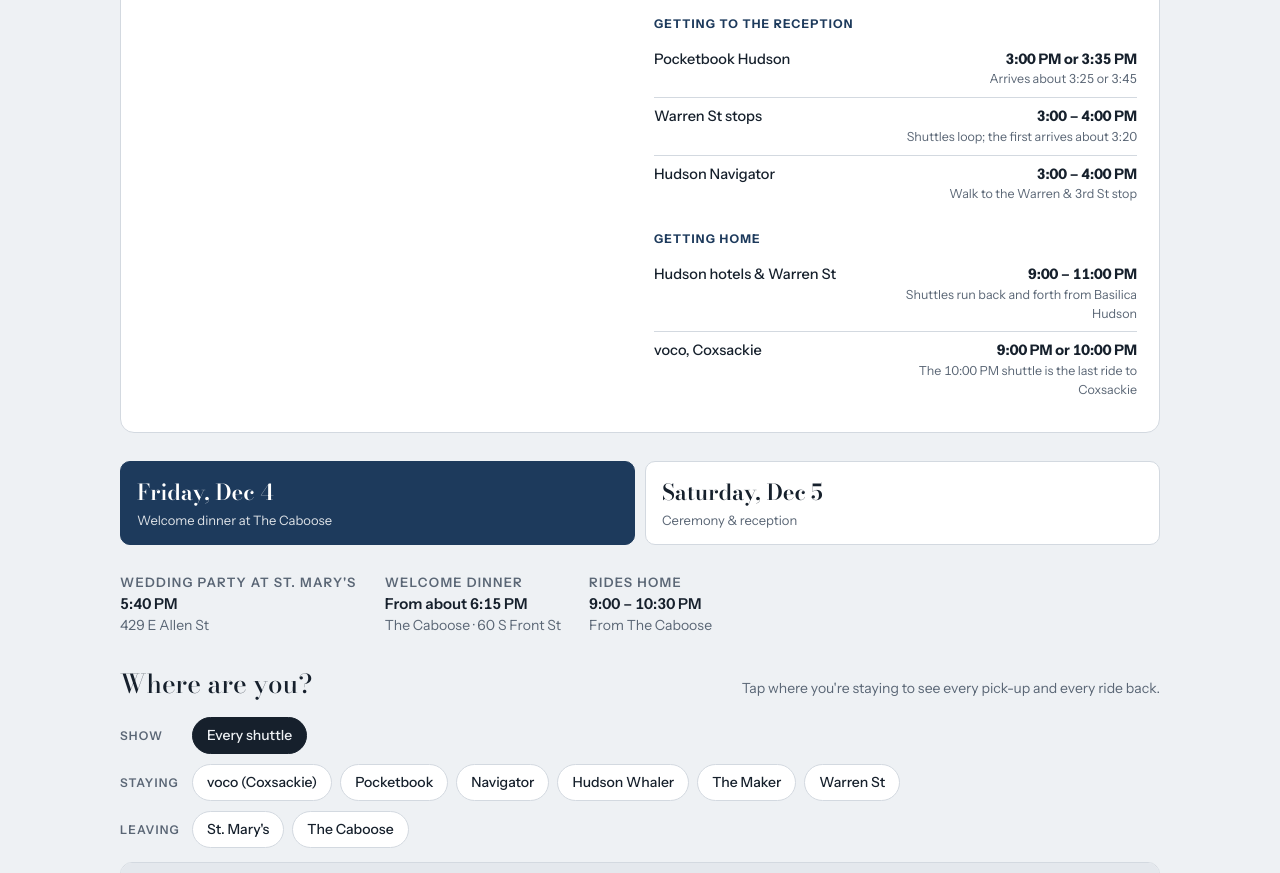
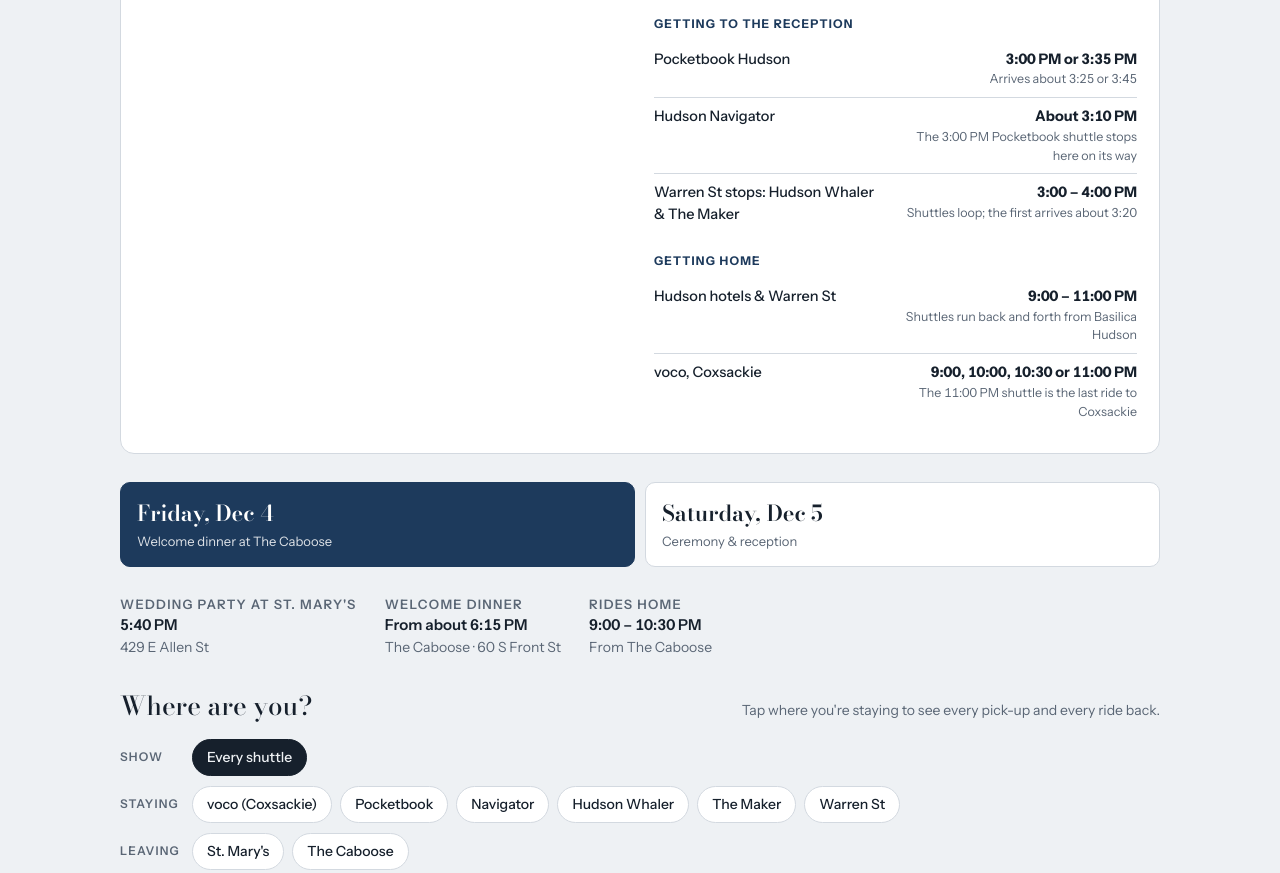
Before and after one commit to jgiancristofaro/wedding-shuttles, a plain HTML site: page index.html in a window 1280 px wide. Shown: the part 974-1847 px from the top of the page. Drawn offline with nearby package versions, Linux system fonts and the light colour scheme.

Commit message:
Revert to the agreed schedule; the Nov 20 reservations are wrong
This reverts commit d1759e8. The vendor's November 20 reservations
leave out changes that were already sent to them, so the site goes back
to the schedule as agreed: Saturday Shuttles 1 and 3 swapped, the 3:00 PM
Pocketbook run stopping at Hudson Navigator, Warren St stops outside the
Hudson Whaler and The Maker, and voco departures at 9:00, 10:00, 10:30
and 11:00 PM.

Co-Authored-By: Claude Opus 5.5 <noreply@anthropic.com>
Claude-Session: https://claude.ai/code/session_01DzENUefjzS4BnyDqJhGfTv

```diff
--- a/index.html
+++ b/index.html
@@ -362,7 +362,7 @@ footer { color: var(--muted); font-size: 13px; border-top: 1px solid var(--line)
   <section class="faq" aria-labelledby="h-faq">
     <h2 id="h-faq">How do the shuttles work?</h2>
     <p class="faq-intro">Free shuttles run between the hotels and every event on Friday and Saturday, so nobody needs to drive. Find where you're staying below and be at the pick-up spot about 5 minutes early.</p>
-    <p class="faq-callout"><b>Staying on or near Warren Street?</b> This includes The Maker, the Hudson Whaler, Airbnbs and other places in town. Shuttles stop at the corners of Warren St and 7th, 5th, 3rd and 1st Streets, in that order. The Maker is at the 3rd St stop, and the Hudson Whaler is steps from the 5th St stop.</p>
+    <p class="faq-callout"><b>Staying on or near Warren Street?</b> This includes The Maker, the Hudson Whaler, Airbnbs and other places in town. Shuttles stop on Warren St right outside the Hudson Whaler (542 Warren St) and The Maker (302 Warren St). If you're staying elsewhere in town, walk to whichever is closer.</p>
 
     <div class="faq-days">
       <article class="faq-day">
@@ -374,7 +374,7 @@ footer { color: var(--muted); font-size: 13px; border-top: 1px solid var(--line)
         <ul class="faq-list">
           <li><span>voco James Newbury Hotel, Coxsackie</span><b>Board 5:30 PM<small>Departs 5:45, arrives about 6:15</small></b></li>
           <li><span>Pocketbook Hudson</span><b>6:00 PM</b></li>
-          <li><span>Warren St stops</span><b>6:10 PM<small>Second pick-up at 6:35 PM</small></b></li>
+          <li><span>Warren St stops: Hudson Whaler &amp; The Maker</span><b>6:10 PM<small>Second pick-up at 6:35 PM</small></b></li>
           <li><span>Hudson Navigator</span><b>6:20 PM</b></li>
         </ul>
         <h4>Getting home</h4>
@@ -395,7 +395,7 @@ footer { color: var(--muted); font-size: 13px; border-top: 1px solid var(--line)
           <li><span>voco James Newbury Hotel, Coxsackie</span><b>Board 11:20 AM<small>Departs 11:30, arrives about 12:00</small></b></li>
           <li><span>Pocketbook Hudson</span><b>11:40 AM or 12:10 PM</b></li>
           <li><span>Hudson Navigator</span><b>11:55 AM</b></li>
-          <li><span>Warren St stops</span><b>From 11:40 AM<small>Shuttles loop until the ceremony. Board by 12:15 PM.</small></b></li>
+          <li><span>Warren St stops: Hudson Whaler &amp; The Maker</span><b>From 11:40 AM<small>Shuttles loop until the ceremony. Board by 12:15 PM.</small></b></li>
         </ul>
         <h4>After the ceremony</h4>
         <ul class="faq-list">
@@ -405,13 +405,13 @@ footer { color: var(--muted); font-size: 13px; border-top: 1px solid var(--line)
         <h4>Getting to the reception</h4>
         <ul class="faq-list">
           <li><span>Pocketbook Hudson</span><b>3:00 PM or 3:35 PM<small>Arrives about 3:25 or 3:45</small></b></li>
-          <li><span>Warren St stops</span><b>3:00 – 4:00 PM<small>Shuttles loop; the first arrives about 3:20</small></b></li>
-          <li><span>Hudson Navigator</span><b>3:00 – 4:00 PM<small>Walk to the Warren &amp; 3rd St stop</small></b></li>
+          <li><span>Hudson Navigator</span><b>About 3:10 PM<small>The 3:00 PM Pocketbook shuttle stops here on its way</small></b></li>
+          <li><span>Warren St stops: Hudson Whaler &amp; The Maker</span><b>3:00 – 4:00 PM<small>Shuttles loop; the first arrives about 3:20</small></b></li>
         </ul>
         <h4>Getting home</h4>
         <ul class="faq-list">
           <li><span>Hudson hotels &amp; Warren St</span><b>9:00 – 11:00 PM<small>Shuttles run back and forth from Basilica Hudson</small></b></li>
-          <li><span>voco, Coxsackie</span><b>9:00 PM or 10:00 PM<small>The 10:00 PM shuttle is the last ride to Coxsackie</small></b></li>
+          <li><span>voco, Coxsackie</span><b>9:00, 10:00, 10:30 or 11:00 PM<small>The 11:00 PM shuttle is the last ride to Coxsackie</small></b></li>
         </ul>
       </article>
     </div>
@@ -519,8 +519,8 @@ footer { color: var(--muted); font-size: 13px; border-top: 1px solid var(--line)
   </section>
 
   <footer>
-    <span>Shuttles operated by Coxsackie Transport. Reservations updated November 20, 2026.</span>
-    <span>Warren St stops are at the corners of 7th, 5th, 3rd and 1st Streets, in that order. The Maker is at the 3rd St stop; the Hudson Whaler is steps from 5th St.</span>
+    <span>Shuttles operated by Coxsackie Transport. Schedule version of October 20, 2026.</span>
+    <span>Warren St stops are outside the Hudson Whaler (542 Warren St) and The Maker (302 Warren St).</span>
   </footer>
 </div>
 
@@ -530,9 +530,9 @@ footer { color: var(--muted); font-size: 13px; border-top: 1px solid var(--line)
     voco:       { name: "voco James Newbury Hotel", short: "voco (Coxsackie)", addr: "60 S River St, Coxsackie", kind: "stay", note: "About 30 minutes from Hudson." },
     pocketbook: { name: "Pocketbook Hudson", short: "Pocketbook", addr: "549 Washington St, Hudson", kind: "stay" },
     navigator:  { name: "Hudson Navigator", short: "Navigator", addr: "251 Allen St, Hudson", kind: "stay" },
-    maker:      { name: "The Maker Hotel", short: "The Maker", addr: "302 Warren St, Hudson", kind: "stay", near: "warren", nearNote: "Use the Warren St & 3rd stop, steps away.", board: "Board at the Warren St & 3rd corner." },
-    whaler:     { name: "Hudson Whaler", short: "Hudson Whaler", addr: "542 Warren St, Hudson", kind: "stay", near: "warren", nearNote: "Use the Warren St & 5th stop, steps away.", board: "Board at the Warren St & 5th corner." },
-    warren:     { name: "Warren St corners", short: "Warren St", addr: "Warren St at 7th, 5th, 3rd & 1st St, Hudson", kind: "stay", note: "For Airbnbs and other stays in town. The shuttle stops at each corner in order: 7th, 5th, 3rd, then 1st." },
+    maker:      { name: "The Maker Hotel", short: "The Maker", addr: "302 Warren St, Hudson", kind: "stay", near: "warren", nearNote: "The Warren St shuttle stops right outside." },
+    whaler:     { name: "Hudson Whaler", short: "Hudson Whaler", addr: "542 Warren St, Hudson", kind: "stay", near: "warren", nearNote: "The Warren St shuttle stops right outside." },
+    warren:     { name: "Warren St stops", short: "Warren St", addr: "Outside the Hudson Whaler (542 Warren St) and The Maker (302 Warren St)", kind: "stay", note: "For Airbnbs and other stays in town. Walk to whichever stop is closer." },
     stmarys:    { name: "St. Mary's Church", short: "St. Mary's", addr: "429 E Allen St, Hudson", kind: "venue" },
     caboose:    { name: "The Caboose", short: "The Caboose", addr: "60 S Front St, Hudson", kind: "venue" },
     basilica:   { name: "Basilica Hudson", short: "Basilica", addr: "110 S Front St, Hudson", kind: "venue", note: "Shuttles drop off on the north side of the building." },
@@ -596,15 +596,12 @@ footer { color: var(--muted); font-size: 13px; border-top: 1px solid var(--line)
         { v: "car", kind: "hold", start: "14:45", end: "15:00", at: "maker", note: "Photos" },
         { v: "car", kind: "ride", who: "Bride & groom", from: [["maker", "15:00"]], to: [["basilica"]], end: "15:15" },
 
-        { v: "s1", kind: "ride", from: [["voco", "11:20", "11:30"]], to: [["stmarys", "12:00"]], note: "Boards at 11:20, departs 11:30 AM." },
-        { v: "s1", kind: "ride", from: [["pocketbook", "12:10"]], to: [["stmarys", "12:20"]] },
-        { v: "s1", kind: "hold", start: "12:20", end: "14:00", at: "stmarys", note: "Waits through the ceremony" },
-        { v: "s1", kind: "ride", from: [["stmarys", "14:00"]], to: [["basilica", "14:15"]], note: "Drops on the north side. Guests wait at the Basilica for cocktail hour." },
-        { v: "s1", kind: "ride", from: [["pocketbook", "15:00"]], to: [["basilica", "15:25"]] },
-        { v: "s1", kind: "ride", from: [["pocketbook", "15:35"]], to: [["basilica", "15:45"]] },
-        { v: "s1", kind: "hold", start: "15:45", end: "21:00", note: "Off until the evening" },
-        { v: "s1", kind: "ride", from: [["basilica", "21:00"]], to: [["voco", "21:30"]], note: "First ride back to Coxsackie." },
-        { v: "s1", kind: "ride", from: [["basilica", "22:00"]], to: [["voco", "22:30"]], note: "Last ride back to Coxsackie." },
+        { v: "s1", kind: "loop", from: [["warren", "11:40"]], to: [["stmarys"]], end: "12:30", note: "Loops until the ceremony begins at 12:30 PM." },
+        { v: "s1", kind: "hold", start: "12:30", end: "14:00", at: "stmarys", note: "Waits through the ceremony" },
+        { v: "s1", kind: "loop", from: [["stmarys", "14:00"]], to: [["warren"]], end: "15:00", note: "2–3 runs back to the Warren St stops." },
+        { v: "s1", kind: "loop", from: [["warren", "15:00"]], to: [["basilica", "15:20"]], end: "16:00", note: "First drop-off 3:20 PM, then loops until 4:00 PM." },
+        { v: "s1", kind: "hold", start: "16:00", end: "21:00", note: "Off until the evening" },
+        { v: "s1", kind: "loop", from: [["basilica", "21:00"]], to: [["hudson"]], end: "23:00", note: "Runs back and forth to Hudson stays until 11:00 PM." },
 
         { v: "s2", kind: "ride", from: [["pocketbook", "11:40", "11:45"], ["navigator", "11:55"]], to: [["stmarys", "12:05"]], note: "Departs the Pocketbook at 11:45 AM." },
         { v: "s2", kind: "ride", from: [["warren", "12:15"]], to: [["stmarys", "12:25"]] },
@@ -615,12 +612,17 @@ footer { color: var(--muted); font-size: 13px; border-top: 1px solid var(--line)
         { v: "s2", kind: "hold", start: "16:00", end: "21:00", note: "Off until the evening" },
         { v: "s2", kind: "loop", from: [["basilica", "21:00"]], to: [["hudson"]], end: "23:00", note: "Runs back and forth to Hudson stays until 11:00 PM." },
 
-        { v: "s3", kind: "loop", from: [["warren", "11:40"]], to: [["stmarys"]], end: "12:30", note: "Loops until the ceremony begins at 12:30 PM." },
-        { v: "s3", kind: "hold", start: "12:30", end: "14:00", at: "stmarys", note: "Waits through the ceremony" },
-        { v: "s3", kind: "loop", from: [["stmarys", "14:00"]], to: [["warren"]], end: "15:00", note: "2–3 runs back to the Warren St corners." },
-        { v: "s3", kind: "loop", from: [["warren", "15:00"]], to: [["basilica", "15:20"]], end: "16:00", note: "First drop-off 3:20 PM, then loops until 4:00 PM." },
-        { v: "s3", kind: "hold", start: "16:00", end: "21:00", note: "Off until the evening" },
-        { v: "s3", kind: "loop", from: [["basilica", "21:00"]], to: [["hudson"]], end: "23:00", note: "Runs back and forth to Hudson stays until 11:00 PM." }
+        { v: "s3", kind: "ride", from: [["voco", "11:20", "11:30"]], to: [["stmarys", "12:00"]], note: "Boards at 11:20, departs 11:30 AM." },
+        { v: "s3", kind: "ride", from: [["pocketbook", "12:10"]], to: [["stmarys", "12:20"]] },
+        { v: "s3", kind: "hold", start: "12:20", end: "14:00", at: "stmarys", note: "Waits through the ceremony" },
+        { v: "s3", kind: "ride", from: [["stmarys", "14:00"]], to: [["basilica", "14:15"]], note: "Drops on the north side. Guests wait at the Basilica for cocktail hour." },
+        { v: "s3", kind: "ride", from: [["pocketbook", "15:00"], ["navigator", "15:10"]], to: [["basilica", "15:25"]], note: "Stops at Hudson Navigator on the way." },
+        { v: "s3", kind: "ride", from: [["pocketbook", "15:35"]], to: [["basilica", "15:45"]], note: "Goes straight to the Basilica (no Navigator stop)." },
+        { v: "s3", kind: "hold", start: "15:45", end: "21:00", note: "Off until the evening" },
+        { v: "s3", kind: "ride", from: [["basilica", "21:00"]], to: [["voco", "21:30"]], note: "First ride back to Coxsackie." },
+        { v: "s3", kind: "ride", from: [["basilica", "22:00"]], to: [["voco", "22:30"]] },
+        { v: "s3", kind: "ride", from: [["basilica", "22:30"]], to: [["voco", "23:00"]] },
+        { v: "s3", kind: "ride", from: [["basilica", "23:00"]], to: [["voco", "23:30"]], note: "Last ride back to Coxsackie." }
       ]
     }
   };
@@ -754,7 +756,7 @@ footer { color: var(--muted); font-size: 13px; border-top: 1px solid var(--line)
       html += pick.length ? pick.map(function (l) {
         var own = l.from.some(function (x) { return x[0] === p; });
         var t = pickupTime(l, own ? p : alias);
-        var extra = !own && alias ? P.board : (l.from.length > 1 ? "Picks up here at " + fmt(t) + "." : "");
+        var extra = !own && alias ? "The Warren St shuttle stops right outside." : (l.from.length > 1 ? "Picks up here at " + fmt(t) + "." : "");
         return row(l, { focus: own ? p : alias, extra: extra });
       }).join("") : '<div class="empty">No shuttles pick up here on this day.</div>';
       html += '<div class="group-title">' + (isVenue ? "Shuttles arriving here" : "Rides back here") + "</div>";
@@ -962,10 +964,10 @@ footer { color: var(--muted); font-size: 13px; border-top: 1px solid var(--line)
     return r.pts[r.pts.length - 1].slice();
   }
 
-  var NODE_NAMES = { "7W": "Warren & 7th", "5W": "Warren & 5th", "3W": "Warren & 3rd", "1W": "Warren & 1st", "6W": "the groom's pick-up (TBD)", depot: "the depot" };
+  var NODE_NAMES = { "6W": "the groom's pick-up (TBD)", depot: "the depot" };
   function nodeName(n) { return NODE_NAMES[n] || (PLACES[n] ? PLACES[n].name : n); }
   function expand(p) {
-    if (p === "warren") return ["7W", "5W", "3W", "1W"];
+    if (p === "warren") return ["whaler", "maker"];
     if (p === "hudson") return ["navigator", "maker", "whaler", "pocketbook"];
     if (p === "tbd") return ["6W"];
     return [p];
@@ -976,7 +978,7 @@ footer { color: var(--muted); font-size: 13px; border-top: 1px solid var(--line)
     friday: { s1: [["17:15", "22:45"]], s2: [["16:30", "22:30"]], s3: [["17:30", "23:30"]] },
     saturday: {
       car: [["11:30", "16:00"]],
-      s1: [["11:00", "16:15"], ["20:30", "22:45"]],
+      s1: [["11:00", "16:30"], ["20:30", "23:59"]],
       s2: [["11:00", "16:30"], ["20:30", "23:59"]],
       s3: [["11:00", "16:30"], ["20:30", "23:59"]]
     }
@@ -1208,7 +1210,6 @@ footer { color: var(--muted); font-size: 13px; border-top: 1px solid var(--line)
     ["depot", "Depot", "stay", "above"], ["voco", "voco", "stay", "right"],
     ["pocketbook", "Pocketbook", "stay", "above"], ["navigator", "Navigator", "stay", "below"], ["maker", "The Maker", "stay", "above"],
     ["whaler", "Hudson Whaler", "stay", "above"],
-    ["7W", "", "stop"], ["5W", "", "stop"], ["3W", "", "stop"], ["1W", "", "stop"],
     ["stmarys", "St. Mary's", "venue", "below"], ["caboose", "The Caboose", "venue", "right"], ["basilica", "Basilica Hudson", "venue", "right"]
   ];
   var pins = {};
```
Also changed, not shown: 1 other file.
